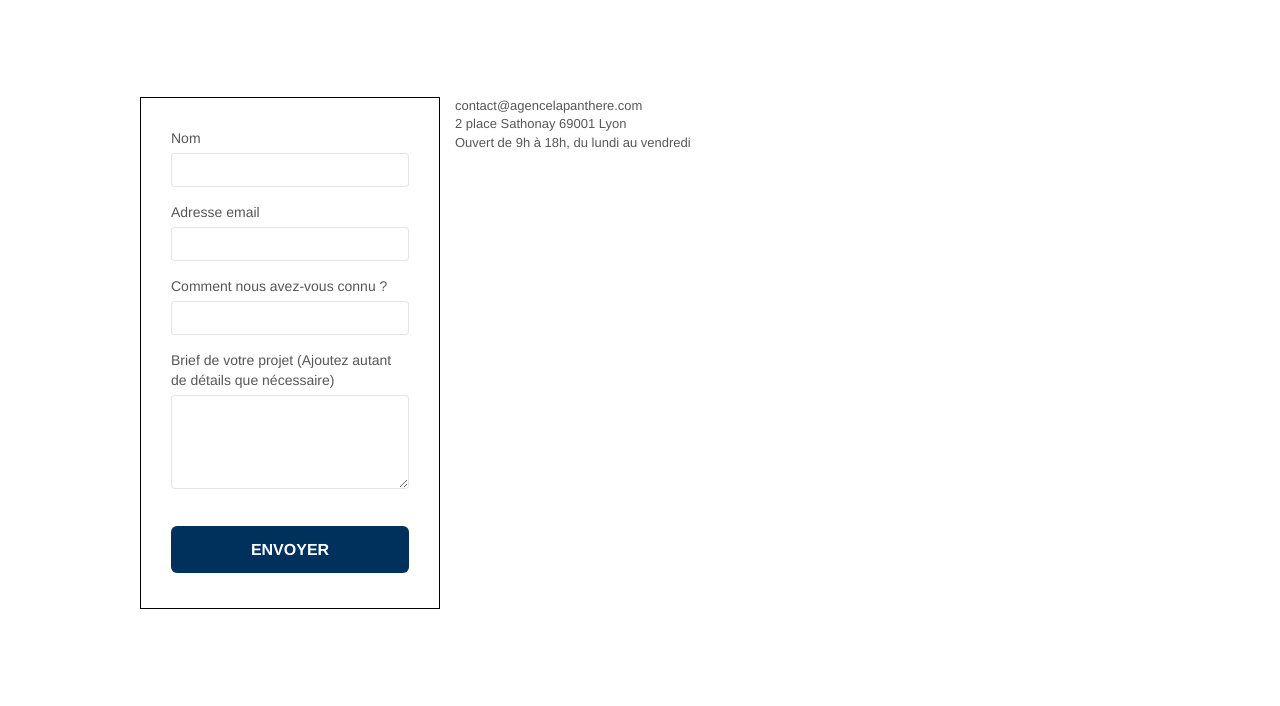
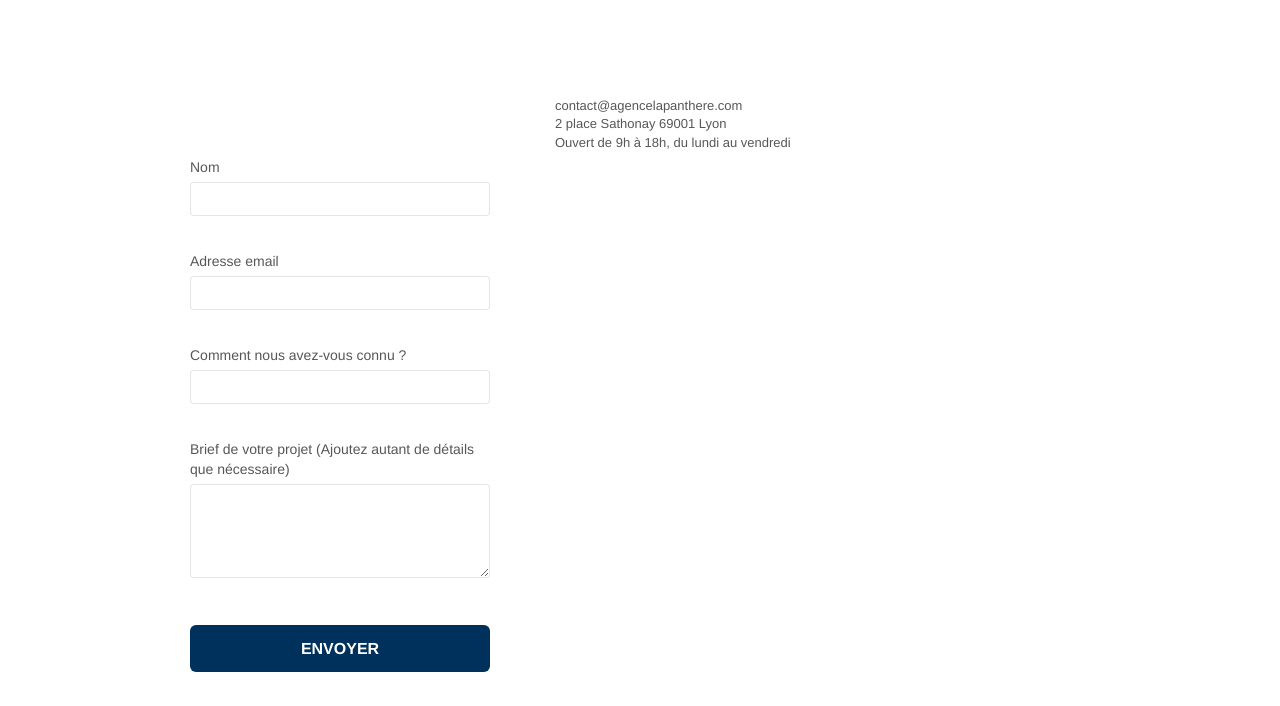
Before and after one commit to wederose123/project_4_version_Ameliorer, a website: page contact.html in a window 1280 px wide. Shown: the part 525-1231 px from the top of the page. Drawn offline with Linux system fonts and the light colour scheme; files that its build step writes are made by us from their sources.

Commit message:
reogarnitation du repertoir du projet

```diff
--- a/contact.html
+++ b/contact.html
@@ -90,7 +90,7 @@
 			<div class="container bloc-lg">
 				<div class="row">
 					<div class="col-sm-6 reformation">
-						<form id="form_1" novalidate success-msg="Your message has been sent."
+						<form id="form_1" class="modif" novalidate success-msg="Your message has been sent."
 							fail-msg="Sorry it seems that our mail server is not responding, Sorry for the inconvenience!">
 							<div class="form-group">
 								<label for="name">
--- a/style.css
+++ b/style.css
@@ -766,9 +766,19 @@ h3 {
 .reformation {
     text-align: left;
     border: 1px solid black;
+    border: none;
     padding: 30px;
-    width: 30%;
+    width: 40%;
     margin: auto;
+}
+
+.form-group {
+    padding-top: 10px;
+    padding-bottom: 10px;
+}
+
+.modif {
+    padding: 20px;
 }
 
 .icons {
```
